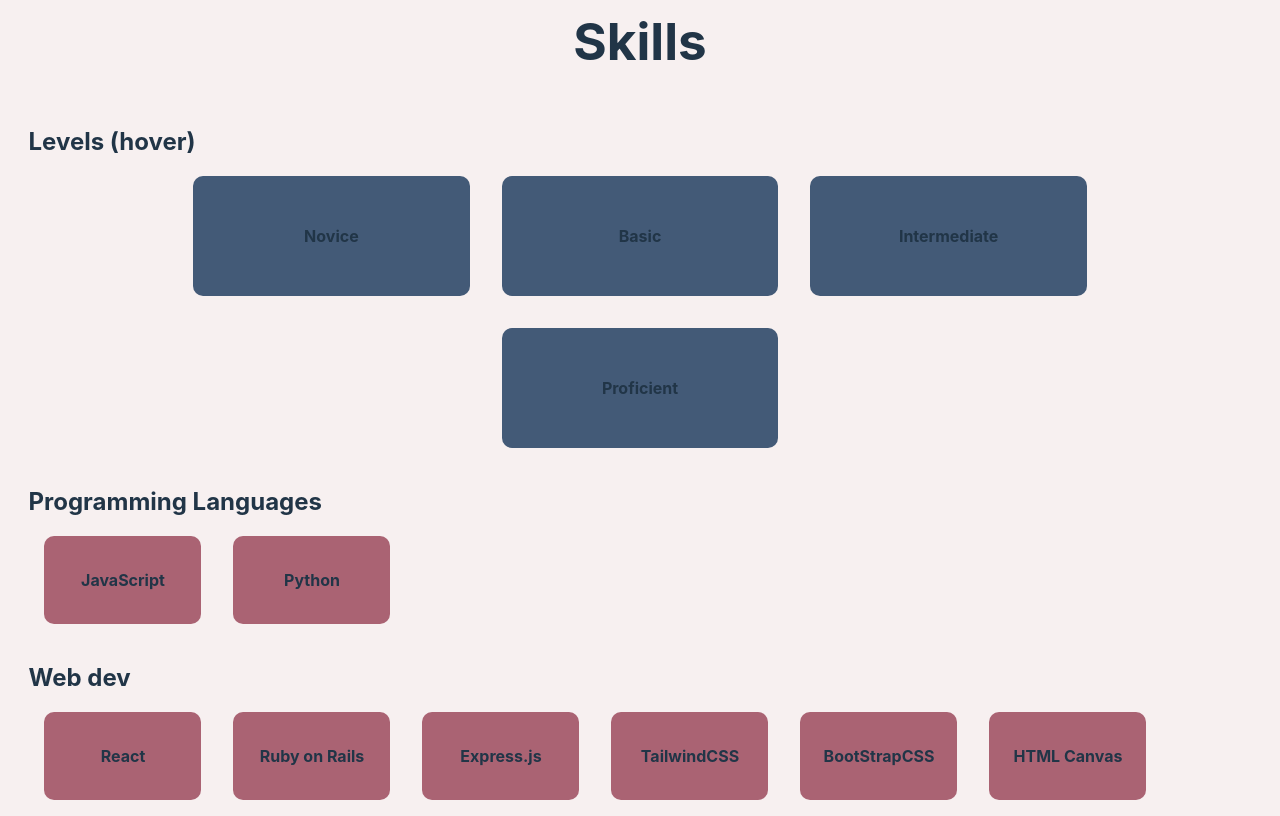
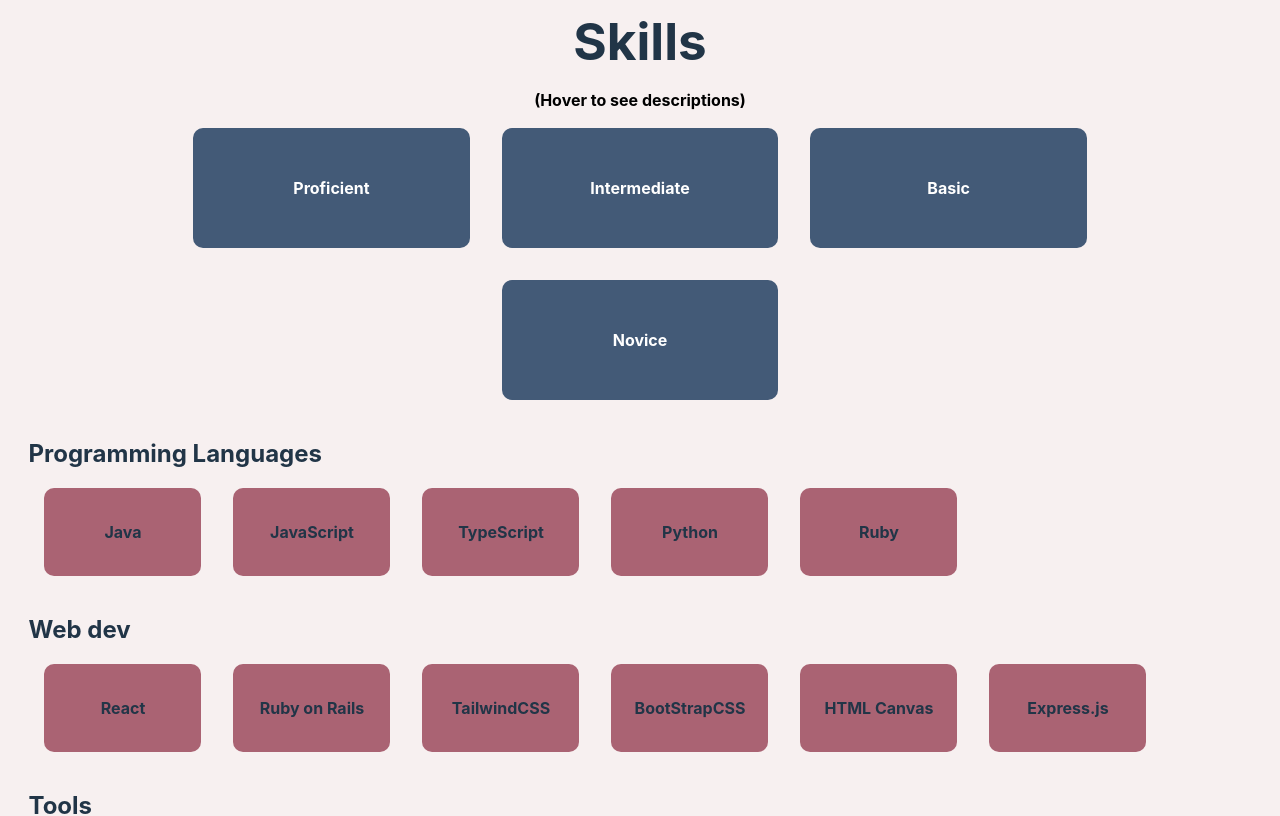
Before and after one commit to andrewswimmer111/Personal-Portfolio, a React (Vite) app: page / in a window 1280 px wide. Shown: the part 3440-4256 px from the top of the page. Built offline with nearby package versions, Linux system fonts and the light colour scheme.

Commit message:
skills done

```diff
--- a/src/App.css
+++ b/src/App.css
@@ -327,7 +327,15 @@ h1 {
     background-color: #435a77;
     width: 20%;
     min-width: 125px;
+    color: white;
 
+}
+
+.skill-category.keyData h2{
+    color: black;
+    text-align: center;
+    font-size: 1em;
+    margin-top: -1em;
 }
 
 .skill-category.keyData .skill-cards-line {
--- a/src/components/Skills.tsx
+++ b/src/components/Skills.tsx
@@ -4,12 +4,12 @@ const Skills:React.FC = () => {
 
     const keyData = [
       {
-        categoryName: "Levels (hover)",
+        categoryName: "(Hover to see descriptions)",
         skills: [
-          {name: "Novice", proficiency: "", description: "Simple task completion"},
-          {name: "Basic", proficiency: "", description: "Fundamental knowledge, simple tasks"},
-          {name: "Intermediate", proficiency: "", description: "Solid understanding with practical experience"},
-          {name: "Proficient", proficiency: "", description: "Deep knowledge and extensive experience"}
+          {name: "Proficient", proficiency: "", description: "Has deep knowledge, extensive experience, and can troubleshoot complex problems"},
+          {name: "Intermediate", proficiency: "", description: "Has both solid understanding and experience in more complex tasks"},
+          {name: "Basic", proficiency: "", description: "Understands core concepts and fundamental principles, and is able to complete tasks independently"},
+          {name: "Novice", proficiency: "", description: "Able to complete simple tasks with guidance, but only has functional knowledge"},
         ]
       }
     ]
@@ -18,8 +18,11 @@ const Skills:React.FC = () => {
         {
           categoryName: "Programming Languages",
           skills: [
-            { name: "JavaScript", proficiency: "Expert" },
-            { name: "Python", proficiency: "Intermediate" }
+            { name: "Java", proficiency: "Intermediate" },
+            { name: "JavaScript", proficiency: "Intermediate" },
+            { name: "TypeScript", proficiency: "Intermediate" },
+            { name: "Python", proficiency: "Basic" },
+            { name: "Ruby", proficiency: "Novice" },
           ]
         },
         {
@@ -27,10 +30,10 @@ const Skills:React.FC = () => {
           skills: [
             { name: "React", proficiency: "Intermediate" },
             { name: "Ruby on Rails", proficiency: "Intermediate" },
-            { name: "Express.js", proficiency: "Beginner" },
             { name: "TailwindCSS", proficiency: "Basic" },
             { name: "BootStrapCSS", proficiency: "Basic" },
             { name: "HTML Canvas", proficiency: "Basic" },
+            { name: "Express.js", proficiency: "Novice" },
         ]
         },
         {
@@ -38,8 +41,9 @@ const Skills:React.FC = () => {
           skills: [
             {name: "Git", proficiency: "Intermediate"},
             {name: "Docker", proficiency: "Intermediate"},
-            {name: "Command Line", proficiency: "Basic"}
-
+            {name: "Command Line", proficiency: "Basic"},
+            {name: "AWS EC2", proficiency: "Basic"},
+            {name: "DNS Configuration", proficiency: "Novice"},
 
           ]
         }
```
